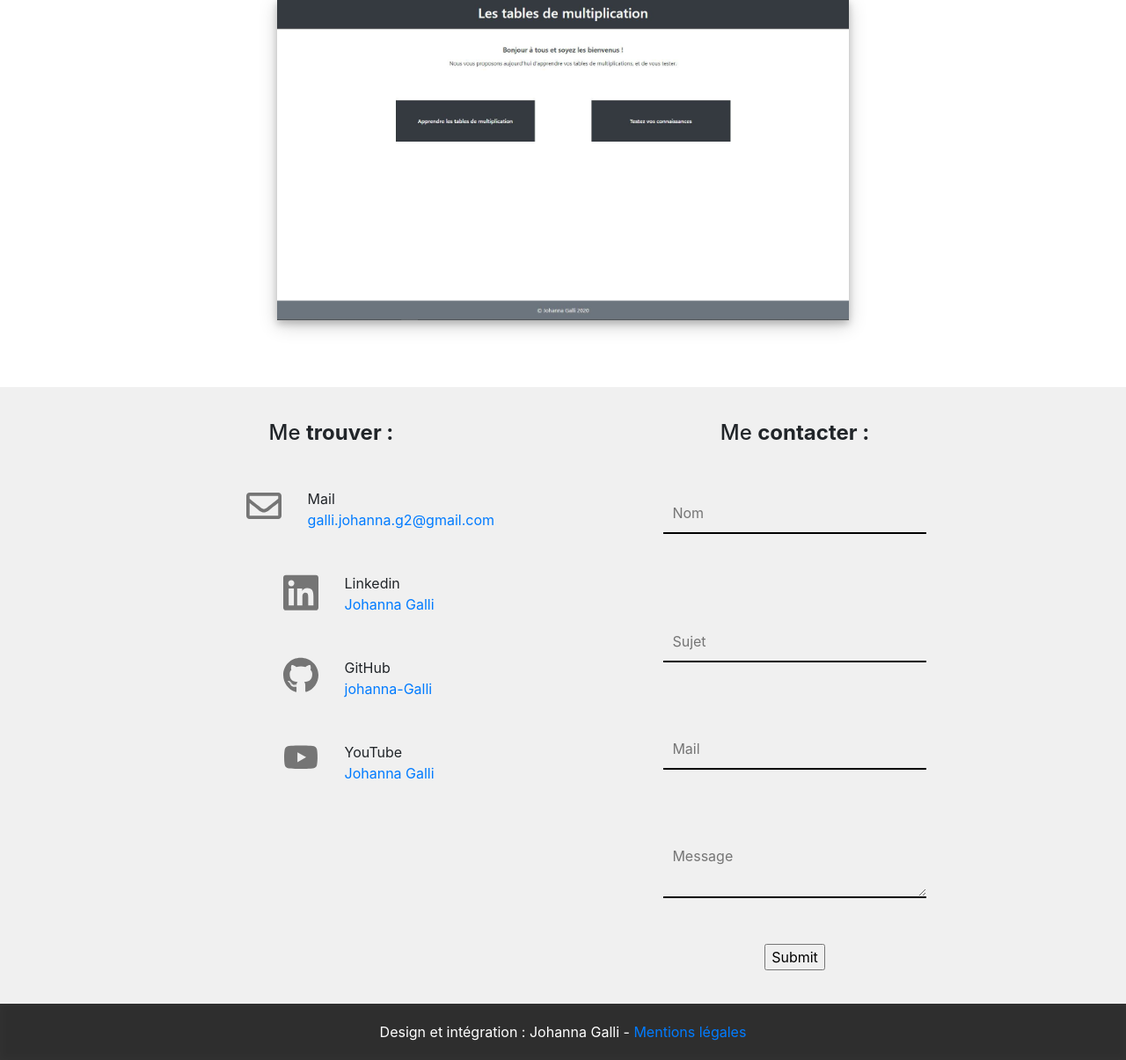
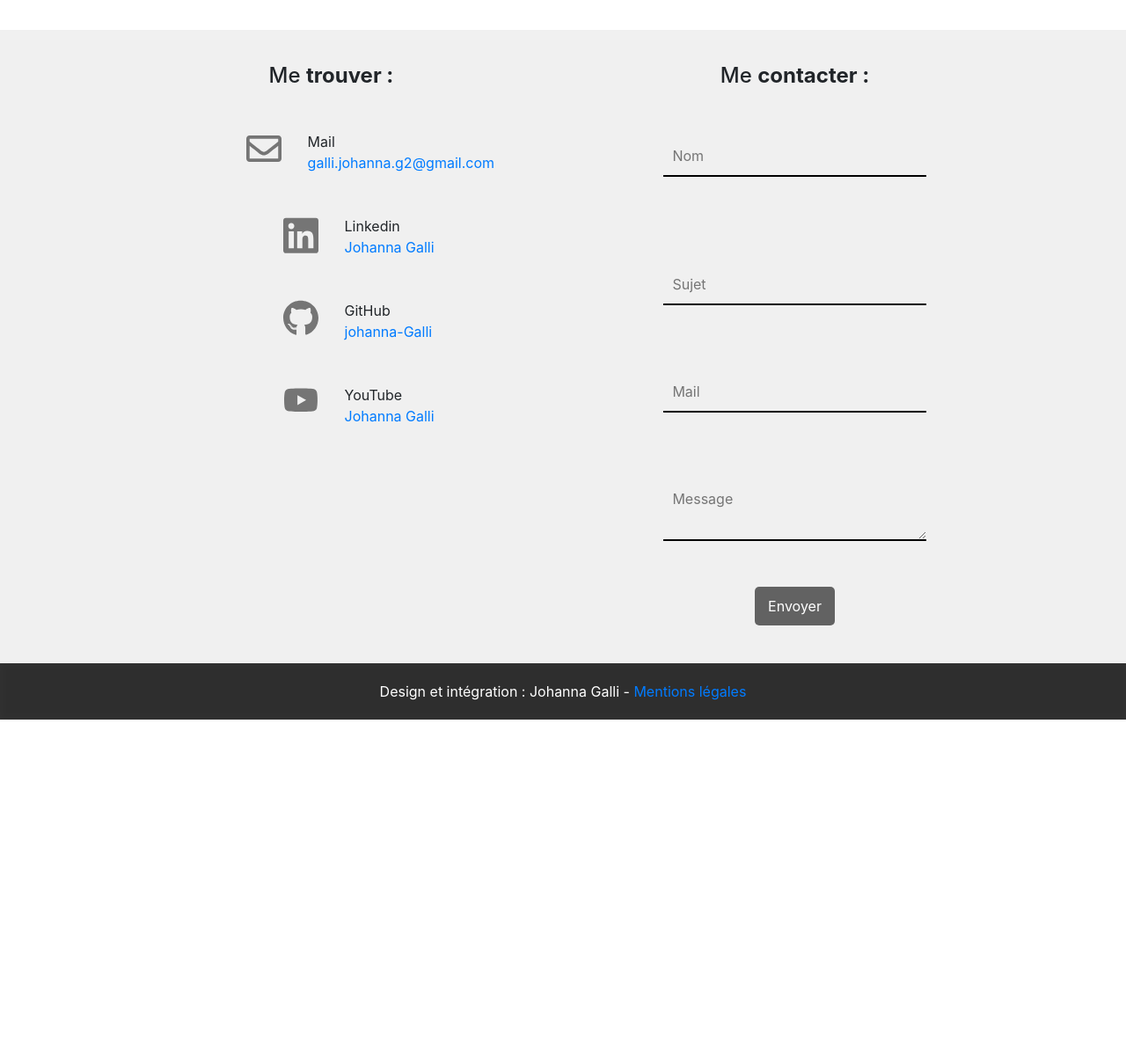
Before and after one commit to johanna-Galli/portfolio3, a PHP site: page / in a window 1280 px wide. Shown: the part 4895-6100 px from the top of the page at 88% size. After the commit the page ends 5713 px from the top, so only its background shows below. Run offline with PHP 8.4, Linux system fonts and the light colour scheme.

Commit message:
skills responsive et style input submit dans contact

```diff
--- a/asset/style/style.css
+++ b/asset/style/style.css
@@ -222,6 +222,8 @@
     justify-content: center;
     height: auto;
     width: 100%;
+    text-align: center;
+    margin-top: 1vw;
 }
 
 #skills {
@@ -445,6 +447,8 @@
     justify-content: center;
     margin: auto !important;
     padding: auto !important;
+
+    overflow:hidden;
 }
 
 .containerProjects a {
@@ -558,6 +562,16 @@
     color: transparent;
 }
 
+input[type=submit] {
+    background-color: rgba(0, 0, 0, 0.589);
+    border: none;
+    color: white;
+    padding: 10px 15px;
+    text-decoration: none;
+    margin: 4px 2px;
+    cursor: pointer;
+    border-radius: 5px;
+}
 /*
 button {
     background-color: rgb(196, 196, 196);
--- a/index.php
+++ b/index.php
@@ -6,7 +6,7 @@
     <meta name="viewport" content="width=device-width, initial-scale=1.0">
     <meta http-equiv="X-UA-Compatible" content="ie=edge">
     <title>Johanna Galli</title>
-    <link rel="icon" type="image/png" href="asset/img/favicon3.png"/>
+    <link rel="icon" type="image/png" href="asset/img/favicon3.png" />
     <link href="asset/style/style.css" rel="stylesheet">
     <link rel="stylesheet" href="https://cdnjs.cloudflare.com/ajax/libs/font-awesome/4.7.0/css/font-awesome.min.css">
     <link rel="stylesheet" href="https://stackpath.bootstrapcdn.com/bootstrap/4.3.1/css/bootstrap.min.css" integrity="sha384-ggOyR0iXCbMQv3Xipma34MD+dH/1fQ784/j6cY/iJTQUOhcWr7x9JvoRxT2MZw1T" crossorigin="anonymous">
@@ -60,7 +60,6 @@
     <!--------------------------------------------------Skills-------------------------------------------------->
     <section id="skills">
         <div class="containerSkills">
-            <div class="justify-content-md-center text-center mt-5">
             <div class="mr-5 ml-5">
                 <h5>Languages</h5>
                 <div class="d-flex flex-wrap justify-content-center">
@@ -171,7 +170,6 @@
                     <div class="logoSkills">
                         <img src="asset/img/skills/powerpoint.png" alt="powerpoint">
                         <h6 class="infoLogoPowerpoint mt-1">Powerpoint</h6>
-                        </div>
                     </div>
                 </div>
             </div>
@@ -453,7 +451,7 @@
 
                             <textarea name="message" placeholder="Message" maxlength="3000" class="inputs" id="inputMessage"></textarea>
                             <p class="error" id="inputMessageError"></p>
-                            <input type="submit" class="button d-block mx-auto">
+                            <input type="submit" value="Envoyer" class="button d-block mx-auto">
                         </form>
 
                     </div>
```
Lines whose indentation alone changed are shown as unchanged.
